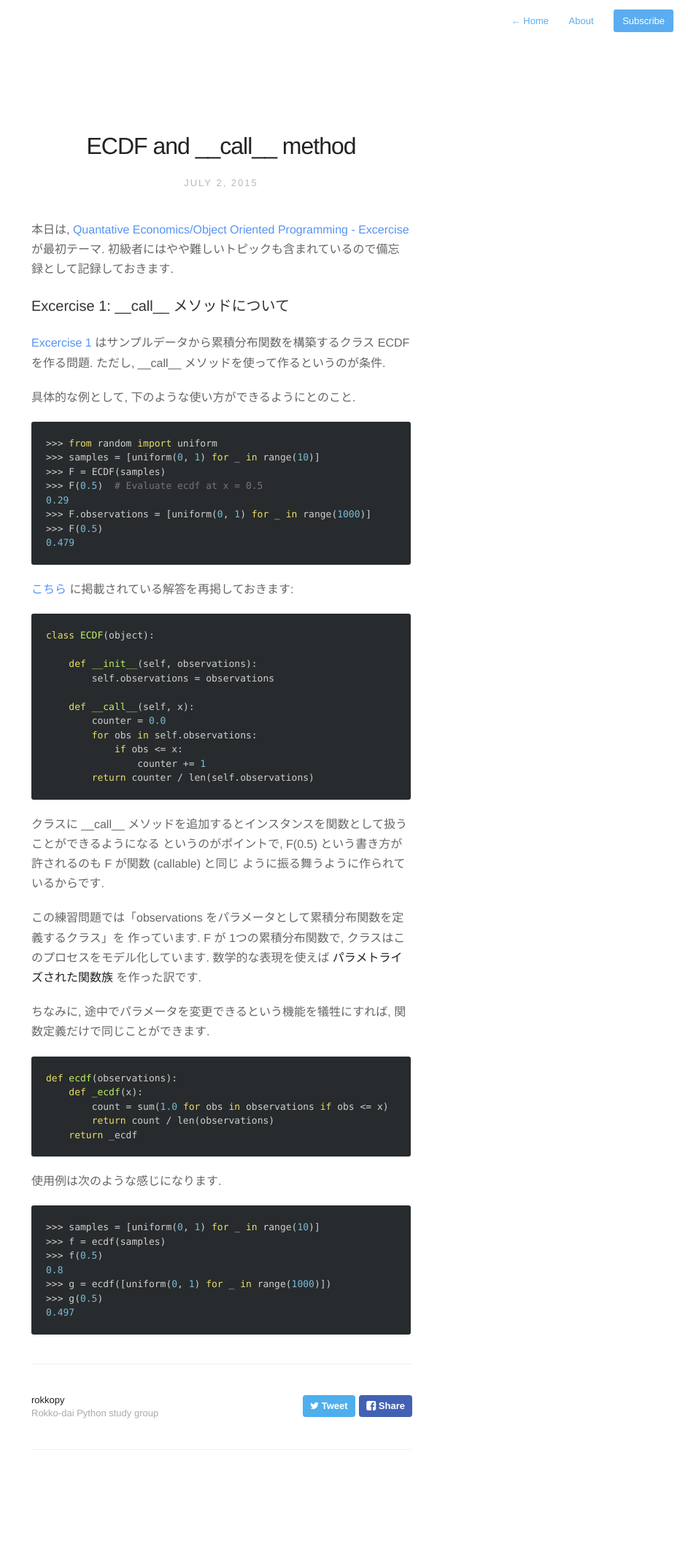
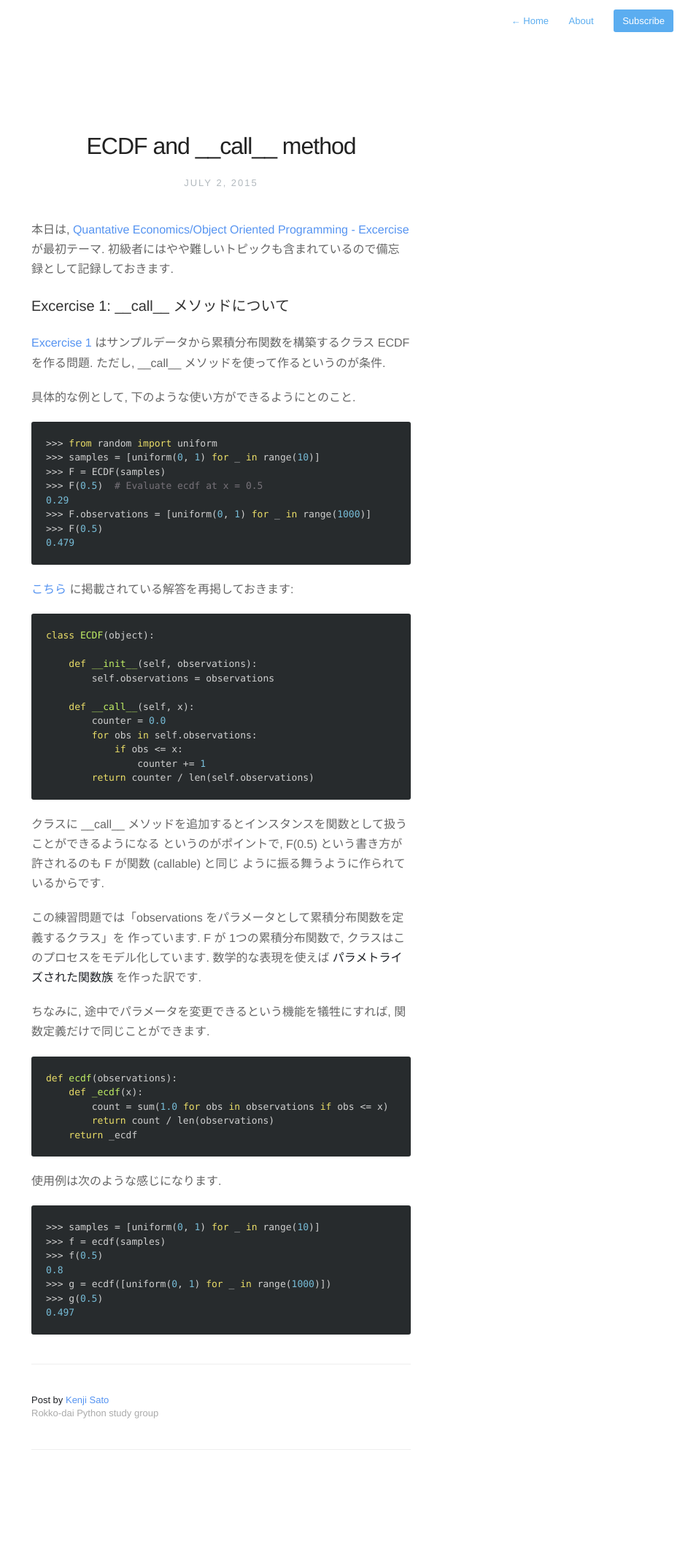
Before and after one commit to rokkopy/rokkopy, a Jekyll site: the page built from _posts/2015-07-02-ecdf.markdown, in a window 1280 px wide. Shown: the whole page at 73% size, without its empty margins (337-1280 px from the left). Built offline with Jekyll 4.4.1, drawn with Linux system fonts in a browser that asks for light colours; nearby versions of some CDN libraries; Markdown is read by kramdown in place of the engine named in the settings; comment, search, counter and statistics services are not loaded.

Commit message:
Edit styling

```diff
--- a/_config.yml
+++ b/_config.yml
@@ -11,7 +11,6 @@ paginate: 20
 baseurl: /
 domain_name: 'http://rokkopy.github.io'
 #google_analytics: 'UA-XXXXXXXX-X'
-#disqus_shortname: 'your-disqus-shortname'
 
 # Details for the RSS feed generator
 url:            'http://rokkopy.github.io'
--- a/_includes/share.html
+++ /dev/null
@@ -1,9 +0,0 @@
-<a class="twitter" href="https://twitter.com/intent/tweet?text={{ site.baseurl }}{{ page.url }} - {{page.title}} by @{{ site.authorTwitter }}"><span class="icon-twitter"> Tweet</span></a>
-
-<a class="facebook" href="#" onclick="
-    window.open(
-      'https://www.facebook.com/sharer/sharer.php?u='+encodeURIComponent(location.href),
-      'facebook-share-dialog',
-      'width=626,height=436');
-    return false;"><span class="icon-facebook-rect"> Share</span>
-</a>
--- a/_layouts/default.html
+++ b/_layouts/default.html
@@ -28,6 +28,9 @@
   <script src="/assets/js/main.js"></script>
   <script src="/assets/js/highlight.js"></script>
   <script>hljs.initHighlightingOnLoad();</script>
+  <script src="https://apis.google.com/js/platform.js" async defer>
+    {lang: 'ja'}
+  </script>
   <!--<script>
     (function(i,s,o,g,r,a,m){i['GoogleAnalyticsObject']=r;i[r]=i[r]||function(){
     (i[r].q=i[r].q||[]).push(arguments)},i[r].l=1*new Date();a=s.createElement(o),
--- a/_layouts/post.html
+++ b/_layouts/post.html
@@ -12,26 +12,33 @@ archive: true
     <section id="post-body">
         {{content}}
     </section>
-</article>
 <footer id="post-meta" class="clearfix">
-    <a href="http://twitter.com/{{ site.authorTwitter }}">
-        <!-- <img class="avatar" src="/assets/images/avatar.png"> -->
+
         <div>
-            <span class="dark">{{ site.author }}</span>
+        <span class="dark">
+            Post by
+            {% if page.author.name %}
+                {% if page.author.github %}
+                    <a href="http://github.com/{{ page.author.github }}">{{ page.author.name }}</a>
+                {% else %}
+                    {{ page.author.name }}
+                {% endif %}
+            {% else %}
+                an anonymous author
+            {% endif %}
+        </span>
             <span>{{ site.description }}</span>
         </div>
-    </a>
-
     <section id="sharing">
-        {% include share.html %}
+        <div class="g-plusone" data-annotation="none"></div>
     </section>
 </footer>
 
-<!-- Disqus comments -->
-{% if page.disqus %}
-    <div class="archive readmore">
+<!-- Google+ comments -->
+{% if page.comments %}
+    <div id="comments" class="archive readmore">
         <h3>Comments</h3>
-        {% include disqus.html %}
+        {% include comments.html %}
     </div>
 {% endif %}
 
--- a/_posts/2015-07-02-ecdf.markdown
+++ b/_posts/2015-07-02-ecdf.markdown
@@ -2,7 +2,9 @@
 title:  "ECDF and __call__ method"
 date:   2015-07-02 15:00:00
 description: comments for qe-seminar
-post_author: kenjisato
+author:
+   name: Kenji Sato
+   github: kenjisato
 ---
 
 本日は, [Quantative Economics/Object Oriented Programming - Excercise][qeex]
--- a/_posts/2015-07-02-polynomial.markdown
+++ b/_posts/2015-07-02-polynomial.markdown
@@ -2,7 +2,9 @@
 title:  "Polynomial class"
 date:   2015-07-02 15:00:00
 description: comments for qe-seminar
-post_author: kenjisato
+author:
+    name: Kenji Sato
+    github: kenjisato
 ---
 
 ### Excercise 2: Polynomialクラスと多項式の微分
--- a/assets/css/style.css
+++ b/assets/css/style.css
@@ -370,8 +370,8 @@ img {
 /*=========================================
 Post List
 =========================================== */
-#post-list,#archive-list {
-	margin-top: 100px;
+#post-list,#archive-list,#comments {
+	margin-top: 50px;
 }
 
 #post-list li,#archive-list li {
@@ -475,21 +475,6 @@ Post List
 #sharing {
 	float: right;
 	margin: -2px;
-}
-
-#sharing a {
-	font-size: 20px;
-	font-size: 23px;
-	margin-left: 1px;
-	margin-top: 4px;
-	color: #d4d4d4;
-	display: inline-block;
-	vertical-align: middle;
-}
-
-#sharing a:hover {
-	/*color: #444;*/
-	opacity: 0.8;
 }
 
 /* Post Navigation */
@@ -605,22 +590,6 @@ h2.month {
 #post-list.archive.readmore .dates{
 	font: 300 16px/1.6 "Helvetica Neue",helvetica,Arial,sans-serif;
 }
-#sharing a.facebook {
-  background: #4361b3;
-}
-#sharing a.twitter {
-  background: #4fafed;
-}
-
-#sharing a {
-  font-size: 20px;
-  font-size: 13px;
-  font-weight: bold;
-  color: #fff;
-  padding: 6px 10px;
-  border-radius: 4px;
-  margin-left: 2px;
-}
 
 /* Media Queries */
 @media screen and (max-width: 540px) {
@@ -646,3 +615,11 @@ h2.month {
 /* Custom */
 #wrapper ul { margin-bottom: 20px; }
 #wrapper li { line-height: 1.7; }
+
+/* Google+ */
+#___plusone_0 {
+	padding: 6px 10px;
+	width: 40px!important;
+	height: 12px!important;
+}
+#___comments_0, ___comments_0 iframe {height:200px !important;}
```
Also changed, not shown: other parts of _layouts/post.html (+1 -1 lines), _includes/comments.html (added, +8 -0 lines), _includes/disqus.html (deleted, +0 -14 lines).
